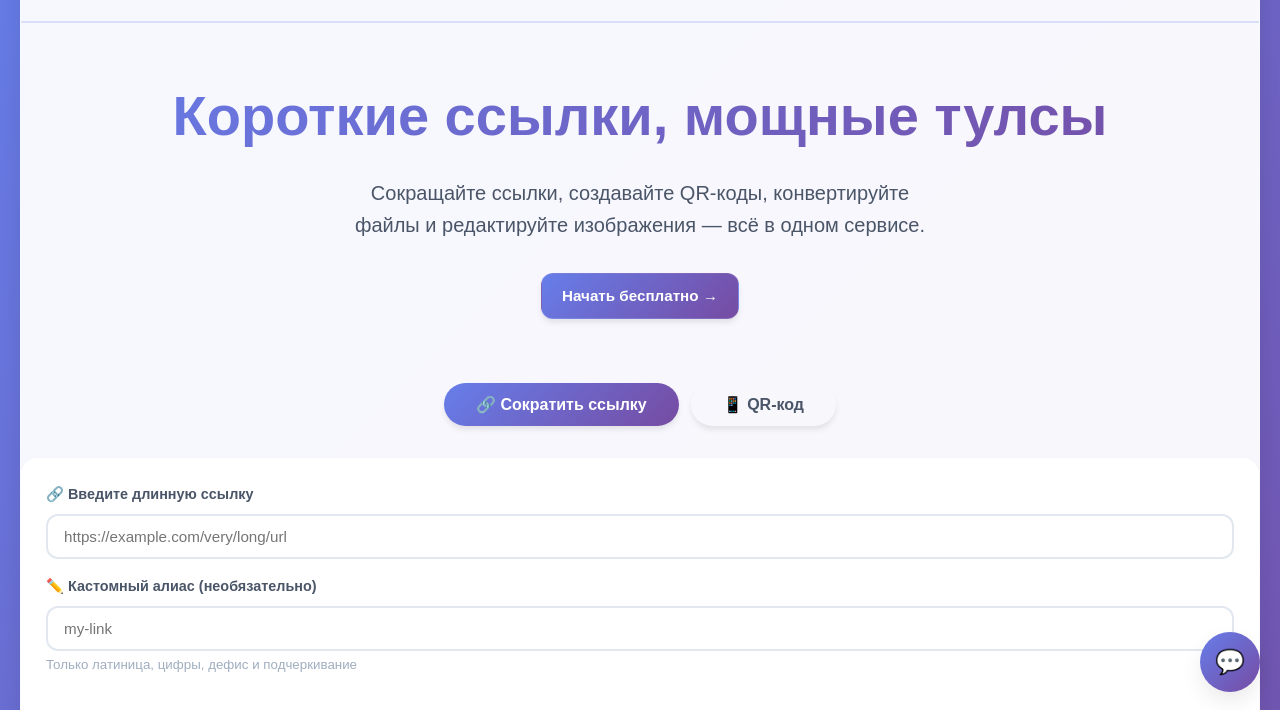
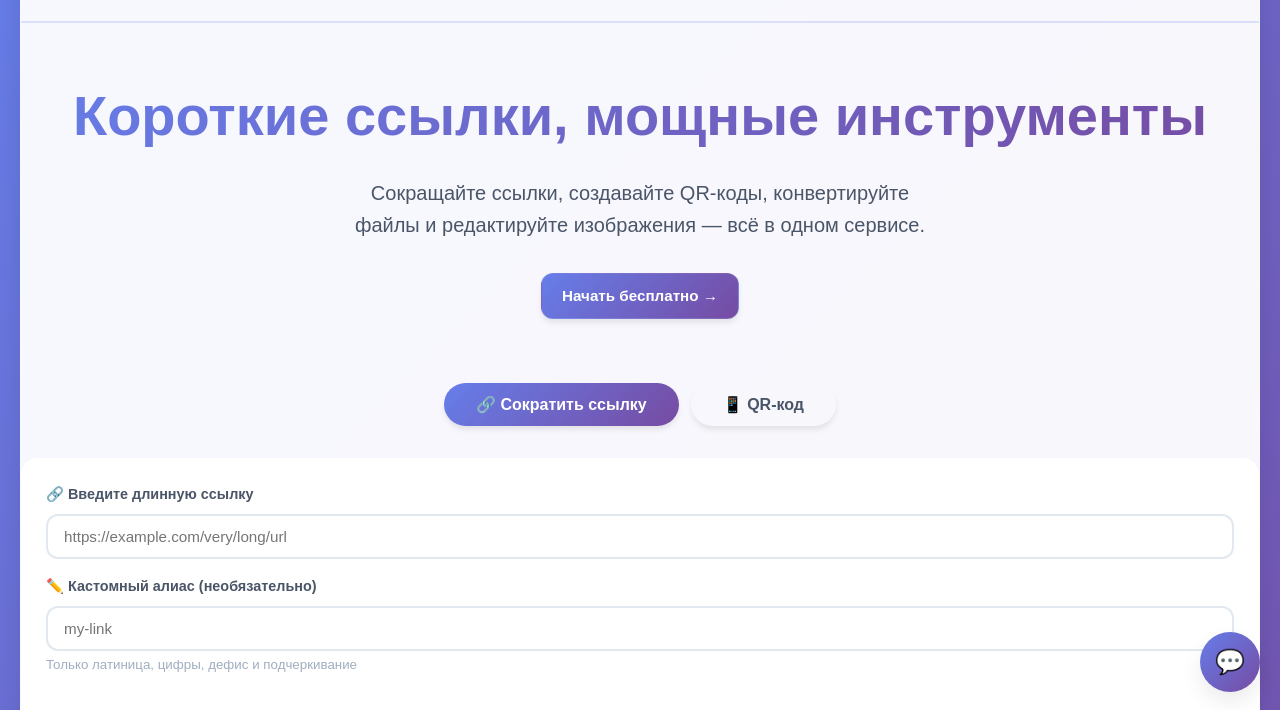
Before and after one commit to estr1per/LinkSnap, a website: page public/index.html in a window 1280 px wide. Shown: the part 88-798 px from the top of the page. Drawn offline with Linux system fonts and the light colour scheme; no server answers.

Commit message:
Исправлено

```diff
--- a/public/index.html
+++ b/public/index.html
@@ -200,7 +200,7 @@
         </header>
 
         <div class="hero">
-            <h1>Короткие ссылки, мощные тулсы </h1>
+            <h1>Короткие ссылки, мощные инструменты</h1>
             <p>Сокращайте ссылки, создавайте QR‑коды, конвертируйте файлы и редактируйте изображения — всё в одном сервисе.</p>
             <a href="/register" class="btn btn-primary btn-lg" id="getStartedBtn">Начать бесплатно →</a>
         </div>
```
